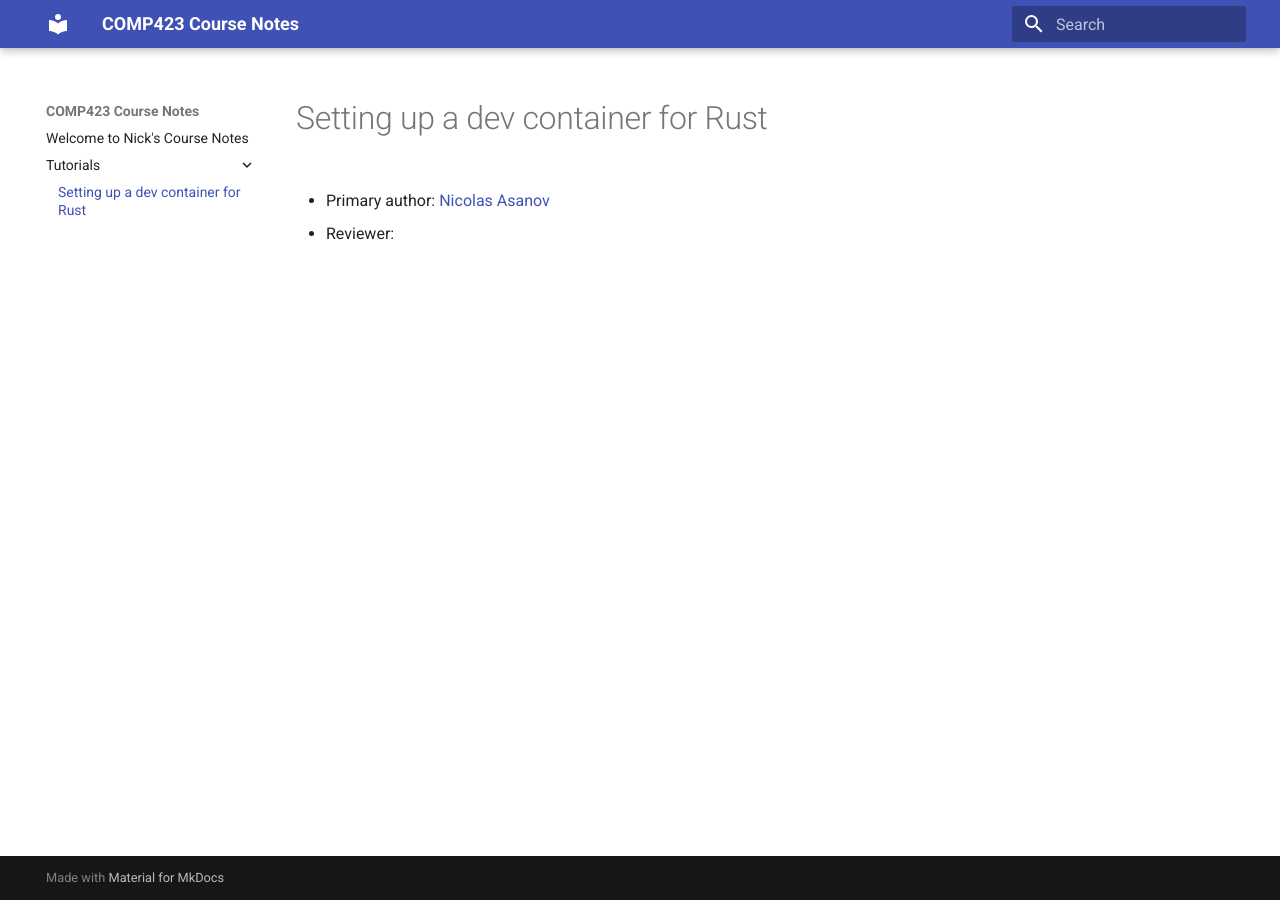
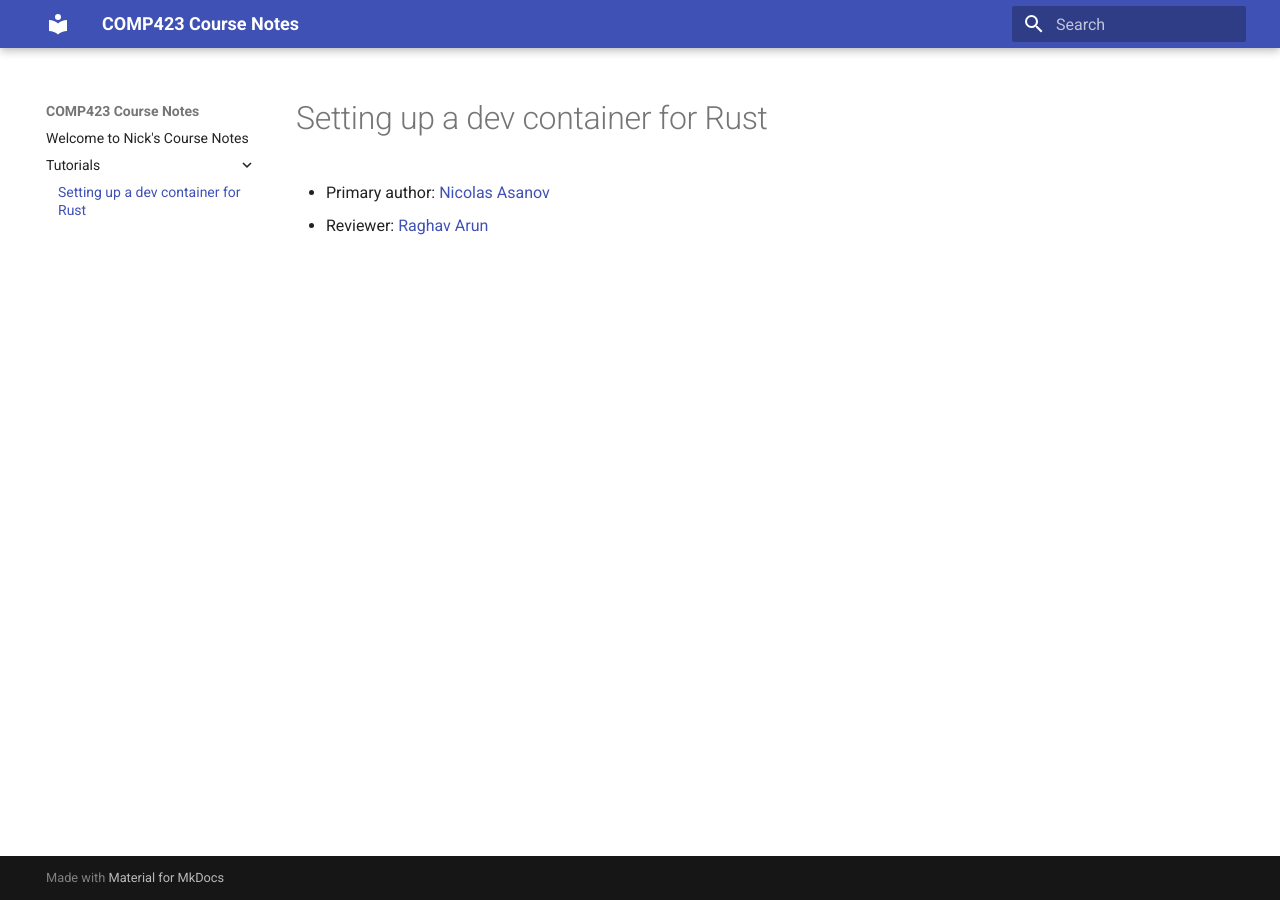
Before and after one commit to naasanov-unc/comp423-course-notes, an MkDocs documentation site: the page built from docs/tutorials/rust-setup.md, in a window 1280 px wide. Built offline with MkDocs 1.6.1 and Material for MkDocs 9.7.7, drawn with Linux system fonts in a browser that asks for light colours.

Commit message:
removed brackets so name would show

```diff
--- a/docs/tutorials/rust-setup.md
+++ b/docs/tutorials/rust-setup.md
@@ -1,5 +1,4 @@
 # Setting up a dev container for Rust
 
 * Primary author: [Nicolas Asanov](https://github.com/naasanov-unc)
-
-* Reviewer: [<Raghav Arun>](https://github.com/RaghavArun)
+* Reviewer: [Raghav Arun](https://github.com/RaghavArun)
```
